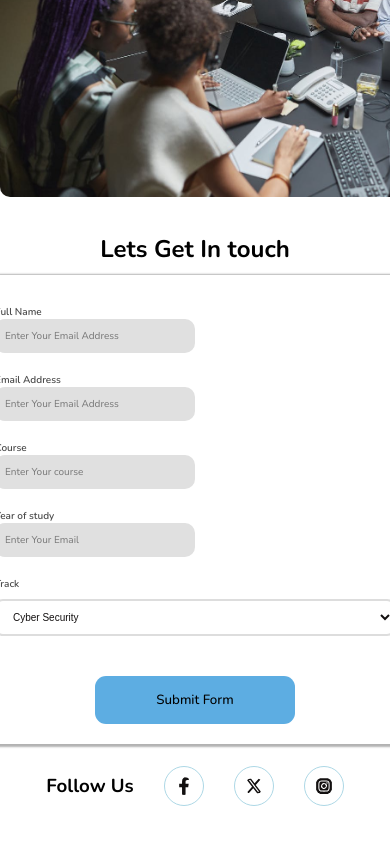
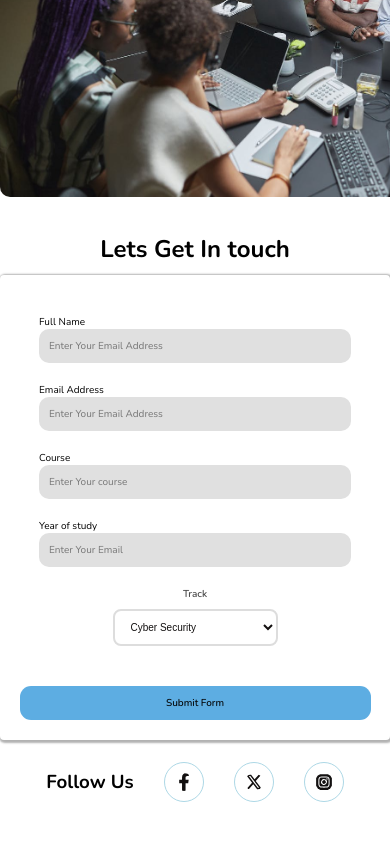
Before and after one commit to Naominm/mutc-website, a React (Vite) app: page /Tracks in a window 390 px wide. Shown: the part 6866-7710 px from the top of the page. Built offline with nearby package versions, Linux system fonts and the light colour scheme.

Commit message:
Add responsiveness to the form

```diff
--- a/src/components/Form/Form.css
+++ b/src/components/Form/Form.css
@@ -34,7 +34,6 @@
         display: flex;
         flex-direction: column;
         align-items: center;
-        justify-content: center;
     }
 }
 @media screen and (max-width:25em) {
@@ -77,52 +76,32 @@ input{
    border: none;
    outline: none;
    font-size: 1rem;
+   width: 100%;
+}
+@media screen and (max-width: 68em) {
+    input{
+        width: 100%!important
+    }
 }
 
-@media screen and (max-width:26.25em) {
-    .name-input-input{
-        width:20rem;
-    }
-
-}
 .email-element ,.message-element{
     display: flex;
     flex-direction: column;
-}
-.email-element input{
-    width:40rem ;
-}
-@media screen and (max-width:26.25em) {
-    .email-element input{
-        width:20rem ;
-    }
-}
-.message-element{
-    width: 40rem;
-    border-radius: 2rem;
-
-}
-@media screen and (max-width:26.25em) {
-    .message-element{
-        width: 20rem;
-        border-radius: 2rem;
-
-    }
+    width: 80%;
 }
 
-textarea{
-    font-family: inherit;
-    color: inherit;
-    min-height: 10rem;
-}
+
+
+
 .submit-btn{
-    padding: 1.5rem;
+    padding: 1rem;
     border-radius: 1.1rem;
     margin-block: 2rem;
-    width: 20rem;
+    width: 70%;
     border: none;
     outline: none;
     font-family: inherit;
+    font-size: 1rem;
     font-weight: 500;
     background-color: var( --color-shade-blue);
 }
@@ -132,12 +111,12 @@ textarea{
 }
 @media screen and (max-width:50em) {
     .submit-btn{
-        width: 30rem;
+        width: 60%;
     }
 }
 @media screen and (max-width:25em) {
     .submit-btn{
-        width: 20rem;
+        width: 90%;
     }
 }
 
@@ -170,6 +149,8 @@ textarea{
     border-radius: 50%;
 }
 .formElement{
+    padding-top: 4rem;
+    width: 100%;
     display: flex;
     flex-direction: column;
     align-items: center;
@@ -179,7 +160,11 @@ textarea{
     font-size: 1rem;
 }
 
-
+@media screen and (max-width:68em) {
+    .formElement{
+       width: 100%;
+    }
+    }
 
 .social-media{
     display: flex;
@@ -222,14 +207,24 @@ textarea{
     display: flex;
     flex-direction: column;
     gap: 8px;
+    display: flex;
+    flex-direction: column;
+    align-items: center;
 }
 
-label {
+ .track-element label {
     font-size: 1rem;
     font-weight: 600;
     color: #4A4A4A;
-    width: 40rem;
+    width: 100%;
+
 }
+@media screen and (max-width:68rem) {
+    .track-element label {
+       text-align: center;
+    }
+}
+
 
 select {
     padding: 10px 12px;
@@ -242,6 +237,11 @@ select {
     outline: none;
     transition: border 0.3s ease;
 }
+@media screen and (max-width:68rem) {
+    select{
+        width: 100%;
+    }
+}
 
 select:focus {
     border-color: var(--soft-blue);
--- a/src/components/Form/Form.tsx
+++ b/src/components/Form/Form.tsx
@@ -39,14 +39,14 @@ return(
           <h2>Lets Get In touch</h2>
         </div>
        <form className="formElement">
-       <div className="form-name-elements">
+
        <div className="email-element">
           <label htmlFor="email">Full Name</label>
           <input type="email" placeholder="Enter Your Email Address" />
         </div>
 
 
-        </div>
+
         <div className="email-element">
           <label htmlFor="email">Email Address</label>
           <input type="email" placeholder="Enter Your Email Address" />
```
Also changed, not shown: src/pages/Home/About.tsx (indentation only).
